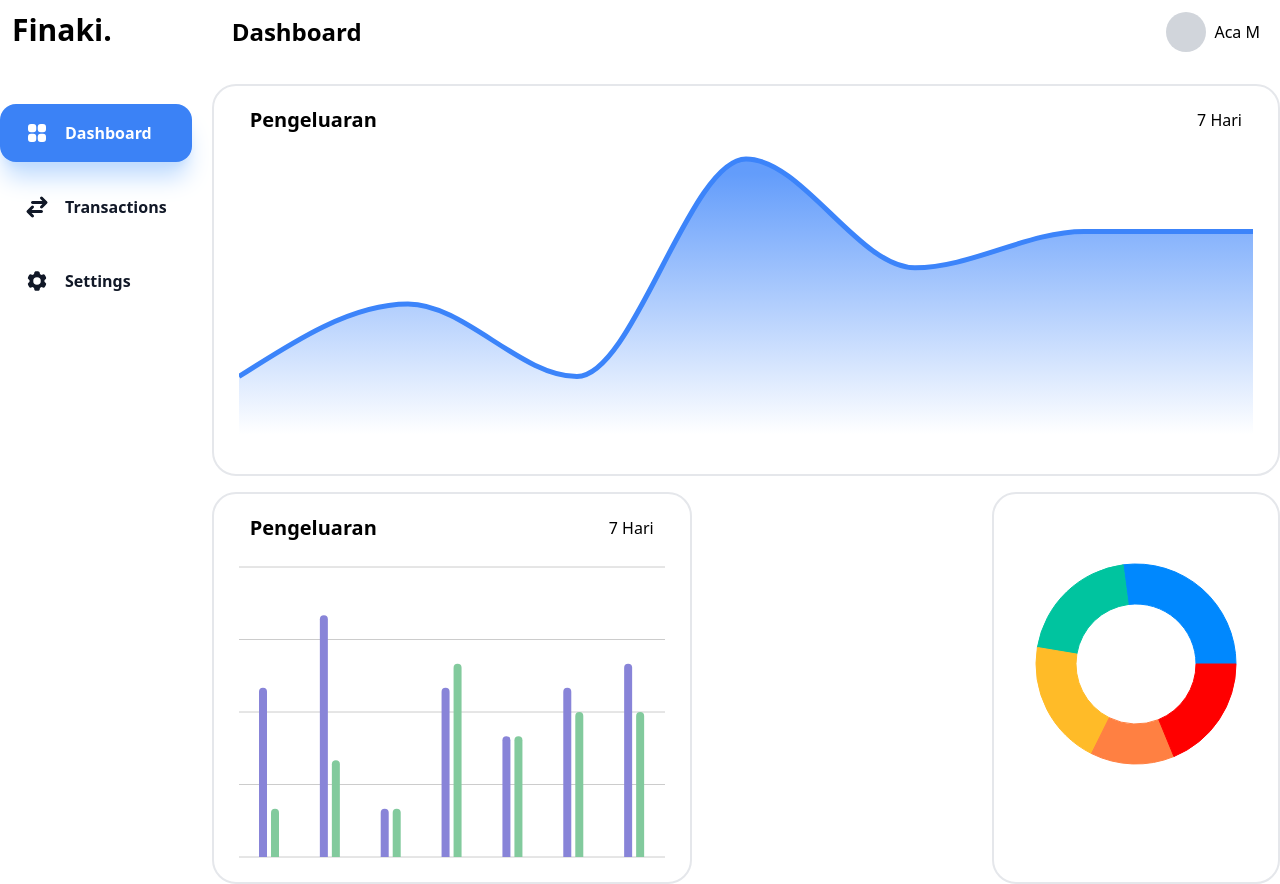
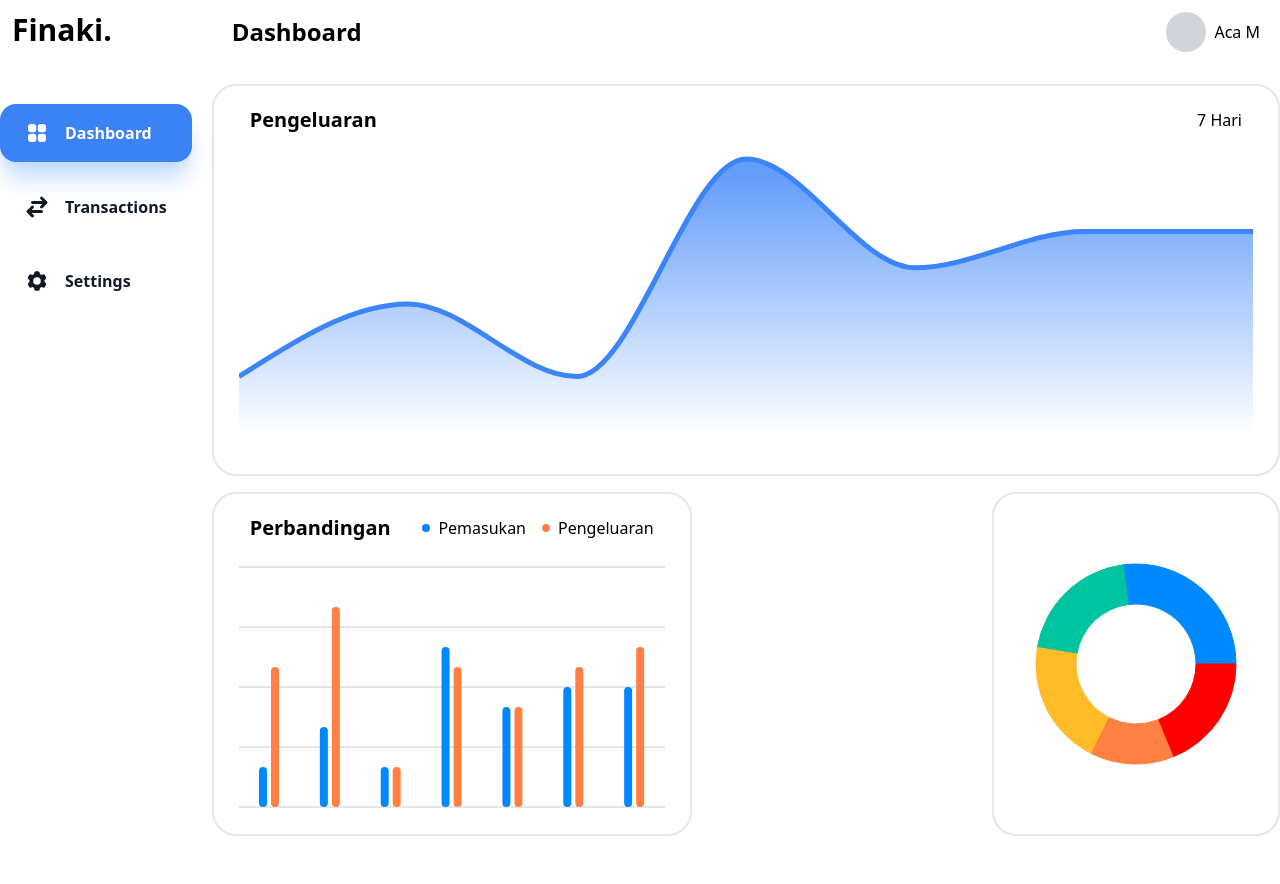
Before and after one commit to aacmal/finaki, a Next.js app: page /dashboard in a window 1280 px wide. After the commit the page ends 836 px from the top, so only its background shows below. Built offline with nearby package versions, Linux system fonts and the light colour scheme.

Commit message:
Add header and add color in bar chart

```diff
--- a/components/Charts/BarChart.tsx
+++ b/components/Charts/BarChart.tsx
@@ -8,11 +8,23 @@ type Props = {
   data: any[]
 }
 
+const COLOR = {
+  'INCOME': '#0088FE',
+  'OUTCOME': '#FF8042'
+}
+
 const BarChartHeader = () => (
   <div className='flex justify-between px-4 items-center mb-5'>
-    <h3 className='font-bold text-xl'>Pengeluaran</h3>
-    <div className='flex items-center'>
-      <div>7 Hari</div>
+    <h3 className='font-bold text-xl'>Perbandingan</h3>
+    <div className='flex items-center gap-4'>
+      <div className='flex items-center'>
+        <div style={{backgroundColor: COLOR['INCOME']}} className='h-2 w-2 rounded-full mr-2'></div>
+        <span>Pemasukan</span>
+      </div>
+      <div className='flex items-center'>
+        <div style={{backgroundColor: COLOR['OUTCOME']}} className='h-2 w-2 rounded-full mr-2'></div>
+        <span>Pengeluaran</span>
+      </div>
     </div>
   </div>
 )
@@ -23,16 +35,15 @@ const BarChart = ({ data }: Props) => {
     <ChartWrapper
       chartHeader={<BarChartHeader />}
       className='w-[30rem]'
+      height={250}
     >
       <BaChart
-        width={500}
-        height={300}
         data={data}
       >
         <CartesianGrid vertical={false} />
-        <Tooltip/>
-        <Bar isAnimationActive radius={[10, 10, 0, 0]} barSize={8} dataKey="pv" fill="#8884d8" />
-        <Bar isAnimationActive radius={[10, 10, 0, 0]} barSize={8} dataKey="uv" fill="#82ca9d" />
+        <Tooltip cursor={{fill: '#0088FE', opacity: 0.1}}/>
+        <Bar isAnimationActive radius={[10, 10, 10, 10]} barSize={8} dataKey="uv" fill="#0088FE" />
+        <Bar isAnimationActive radius={[10, 10, 10, 10]} barSize={8} dataKey="pv" fill="#FF8042" />
       </BaChart>
     </ChartWrapper>
   )
```
